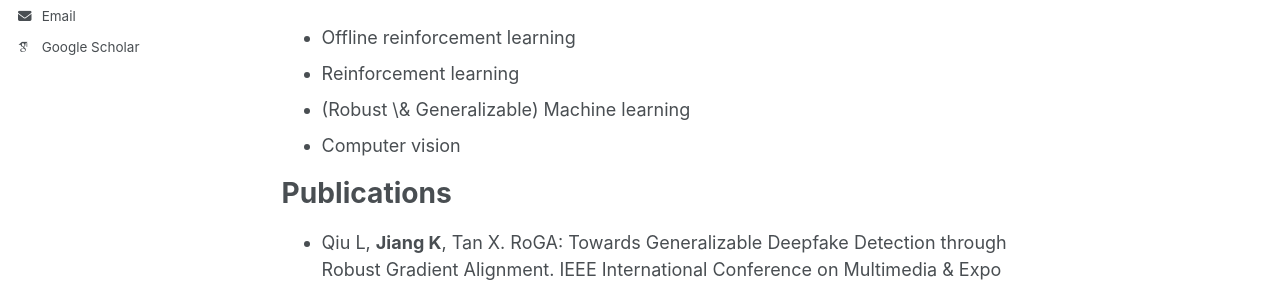
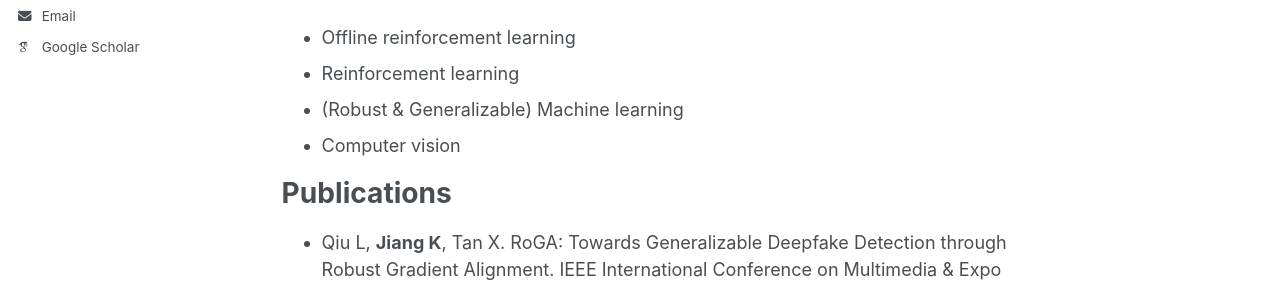
Before and after one commit to Jack10843/Jack10843.github.io, a Jekyll site: the page built from _pages/about.md, in a window 1280 px wide and 900 px high. Shown: the part 426-712 px from the top of the window. Built offline with Jekyll 4.4.1, drawn with Linux system fonts in a browser that asks for light colours; some web fonts are replaced.

```diff
--- a/_pages/about.md
+++ b/_pages/about.md
@@ -17,7 +17,7 @@ Research Interests
 ======
  - Offline reinforcement learning
  - Reinforcement learning
- - (Robust \& Generalizable) Machine learning
+ - (Robust & Generalizable) Machine learning
  - Computer vision
 
 Publications
```
